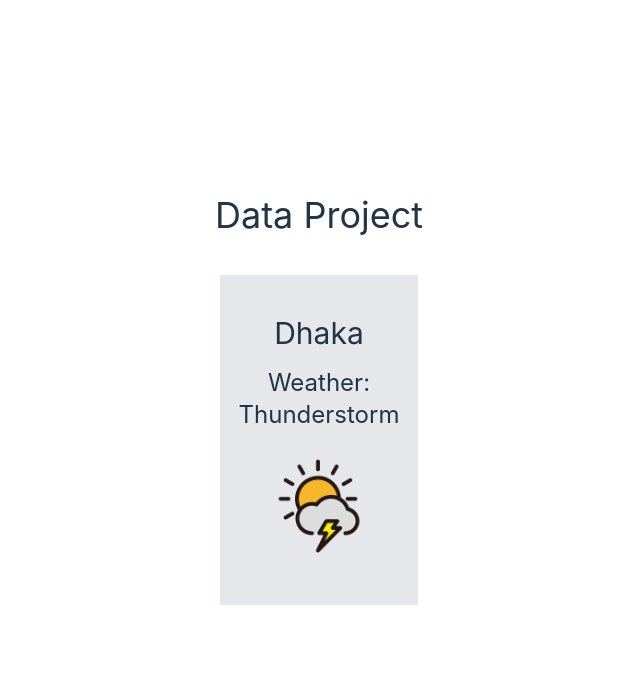
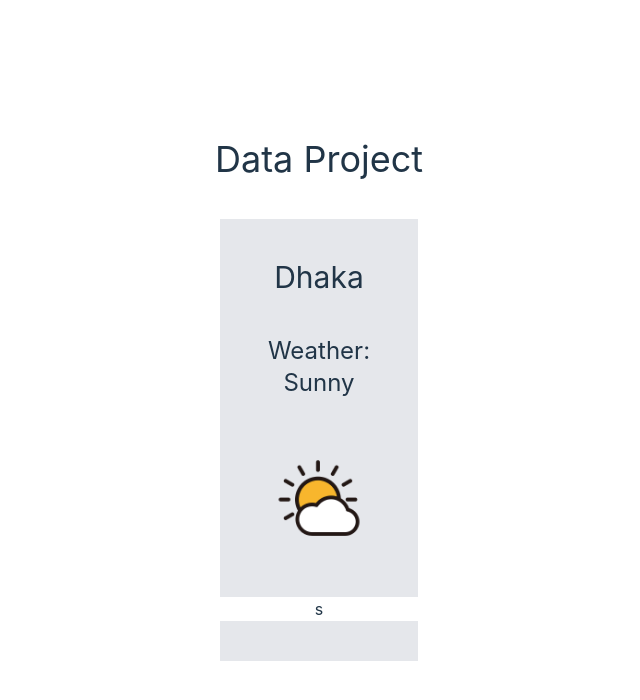
Before and after one commit to Hannan84/vue_projectone, a Vue app: page / in a window 1280 px wide. Shown: the top 700 px of the page, without its empty margins (321-961 px from the left). Built offline with nearby package versions, Linux system fonts and the light colour scheme.

Commit message:
v-if items grouping and difference v-if and v-show

```diff
--- a/src/App.vue
+++ b/src/App.vue
@@ -1,43 +1,35 @@
 <script setup>
+import { ref } from "vue";
 const location = "Dhaka";
-const weather = "t";
+const weather = ref("s");
 </script>
 
 <template>
-  <section class="container mx-auto flex flex-col p-10 items-center">
+  <section class="container mx-auto flex flex-col items-center">
     <h1 class="text-4xl mb-10">Data Project</h1>
-    <div class="flex space-y-4 p-10 bg-gray-200 flex-col w-1/3 items-center">
+    <div class="w-1/3 bg-gray-200 flex space-y-10 p-10 flex-col items-center">
       <h1 class="text-3xl">{{ location }}</h1>
-      <h2 class="text-2xl" v-show="weather == 's'">Weather: Sunny</h2>
-      <h2 class="text-2xl" v-show="weather == 'pc'">Weather: Partly Cloudy</h2>
-      <h2 class="text-2xl" v-show="weather == 'r'">Weather: Rainy</h2>
-      <h2 class="text-2xl" v-show="weather == 't'">Weather: Thunderstorm</h2>
-      <h2 class="text-2xl" v-show="weather == 'c'">Weather: Cyclone</h2>
-      <img
-        v-show="weather == 's'"
-        src="./data/icon/weather-sunny-icon.png"
-        alt=""
-      />
-      <img
-        v-show="weather == 'pc'"
-        src="./data/icon/weather-cloud-icon.png"
-        alt=""
-      />
-      <img
-        v-show="weather == 'r'"
-        src="./data/icon/weather-rain-icon.png"
-        alt=""
-      />
-      <img
-        v-show="weather == 't'"
-        src="./data/icon/weather-storm-icon.png"
-        alt=""
-      />
-      <img
-        v-show="weather == 'c'"
-        src="./data/icon/weather-cyclone-icon.png"
-        alt=""
-      />
+      <template v-if="weather == 's'">
+        <h2 class="text-2xl">Weather: Sunny</h2>
+        <img id="sunny" src="./data/icon/weather-sunny-icon.png" alt="" />
+      </template>
+      <template v-if="weather == 'pc'">
+        <h2 class="text-2xl">Weather: Partly Cloudy</h2>
+        <img src="./data/icon/weather-cloud-icon.png" alt="" />
+      </template>
+      <template v-if="weather == 'r'">
+        <h2 class="text-2xl">Weather: Rainy</h2>
+        <img src="./data/icon/weather-rain-icon.png" alt="" />
+      </template>
+      <template v-if="weather == 't'">
+        <h2 class="text-2xl">Weather: Thunderstorm</h2>
+        <img src="./data/icon/weather-storm-icon.png" alt="" />
+      </template>
+      <template v-if="weather == 'c'">
+        <h2 class="text-2xl">Weather: Cyclone</h2>
+        <img src="./data/icon/weather-cyclone-icon.png" alt="" />
+      </template>
+      <input type="text" name="" id="" class="text-center" v-model="weather" />
     </div>
   </section>
 </template>
```
